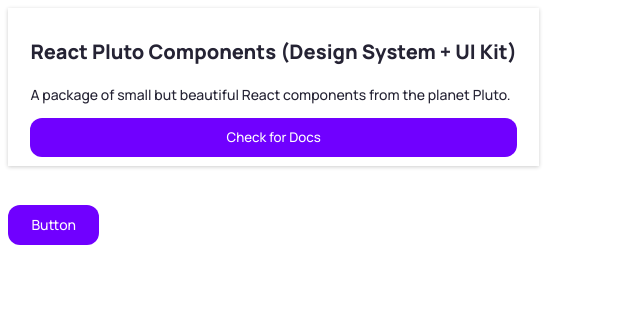
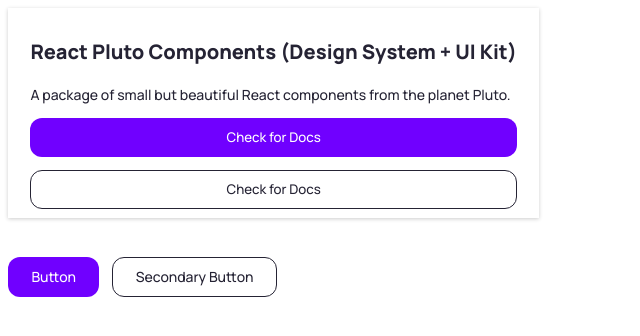
Before and after one commit to yashsehgal/react-pluto, a React (Create React App) app: page / in a window 1280 px wide. Shown: the top 336 px of the page, without its empty margins (0-640 px from the left). Built offline with nearby package versions, Linux system fonts and the light colour scheme.

Commit message:
feat(style): secondary-button variant added (wip)

```diff
--- a/src/App.js
+++ b/src/App.js
@@ -9,7 +9,7 @@ export default function App() {
                 <Box className="hero-section"
                     style={{
                         width: 'fit-content',
-                        padding: '0.6rem 1.4rem',
+                        padding: '0.6rem 1.4rem'
                     }}
                 >
                     <Text type="body" variant="body-lg">
@@ -18,14 +18,35 @@ export default function App() {
                     <Text type="text" variant="text-md">
                         A package of small but beautiful React components from the planet Pluto.
                     </Text>
-                    <Button size="fw">
-                        Check for Docs
-                    </Button>
+                    <Box
+                        style={{
+                            display: 'flex',
+                            flexDirection: 'column',
+                            alignItems: 'flex-start',
+                            gap: '0.8rem'
+                        }}
+                    >
+                        <Button size="fw">
+                            Check for Docs
+                        </Button>
+                        <Button size="fw" variant="secondary">
+                            Check for Docs
+                        </Button>
+                    </Box>
                 </Box>
             </Elevation>
-            <Box style={{ marginTop: '2.4rem' }}>
+            <Box style={{
+                marginTop: '2.4rem',
+                display: 'flex',
+                flexDirection: 'row',
+                alignItems: 'flex-start',
+                gap: '0.8rem'
+            }}>
                 <Button size="sm">
                     Button
+                </Button>
+                <Button variant="secondary" size="sm">
+                    Secondary Button
                 </Button>
             </Box>
         </div>
--- a/src/lib/components/scss/molecules/buttons/index.css
+++ b/src/lib/components/scss/molecules/buttons/index.css
@@ -36,6 +36,16 @@
   color: var(--p-primary-purple-4);
 }
 
+.p-btn-secondary {
+  background-color: transparent;
+  color: var(--p-secondary-dark-1);
+  border-color: var(--p-secondary-dark-1);
+}
+.p-btn-secondary:hover {
+  background-color: var(--p-secondary-dark-1);
+  color: var(--p-primary-purple-4);
+}
+
 .p-btn-small {
   padding: 0.6rem 1.4rem;
   font-size: 14px;
--- a/src/lib/components/scss/molecules/buttons/index.scss
+++ b/src/lib/components/scss/molecules/buttons/index.scss
@@ -37,6 +37,16 @@
     }
 }
 
+.p-btn-secondary {
+    background-color: transparent;
+    color: var(--p-secondary-dark-1);
+    border-color: var(--p-secondary-dark-1);
+    &:hover {
+        background-color: var(--p-secondary-dark-1);
+        color: var(--p-primary-purple-4);
+    }
+}
+
 // button-sizes
 .p-btn-small {
     padding: 0.6rem 1.4rem;
```
Also changed, not shown: 1 other file (tests, documents, lock files or other folders).
